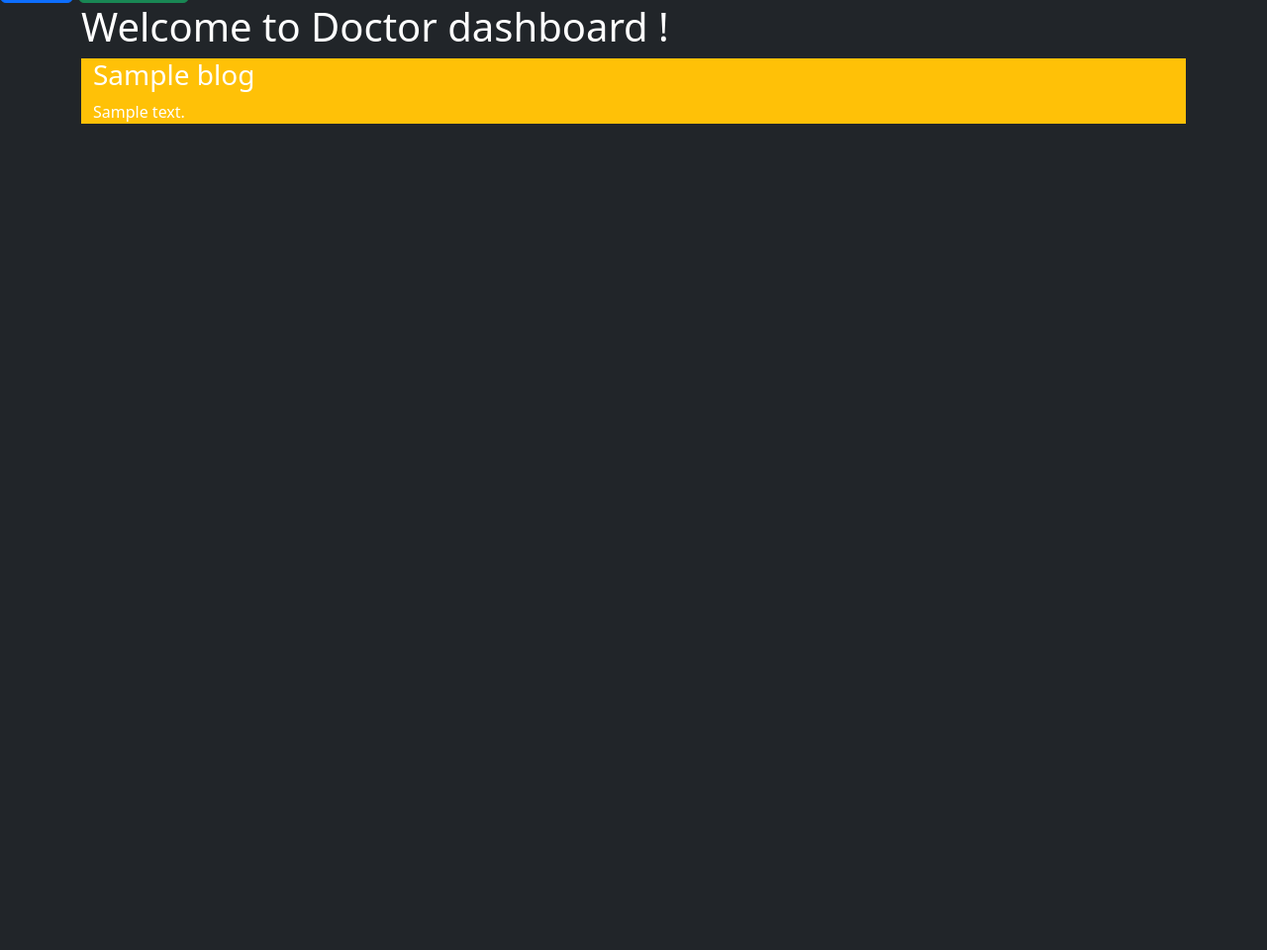
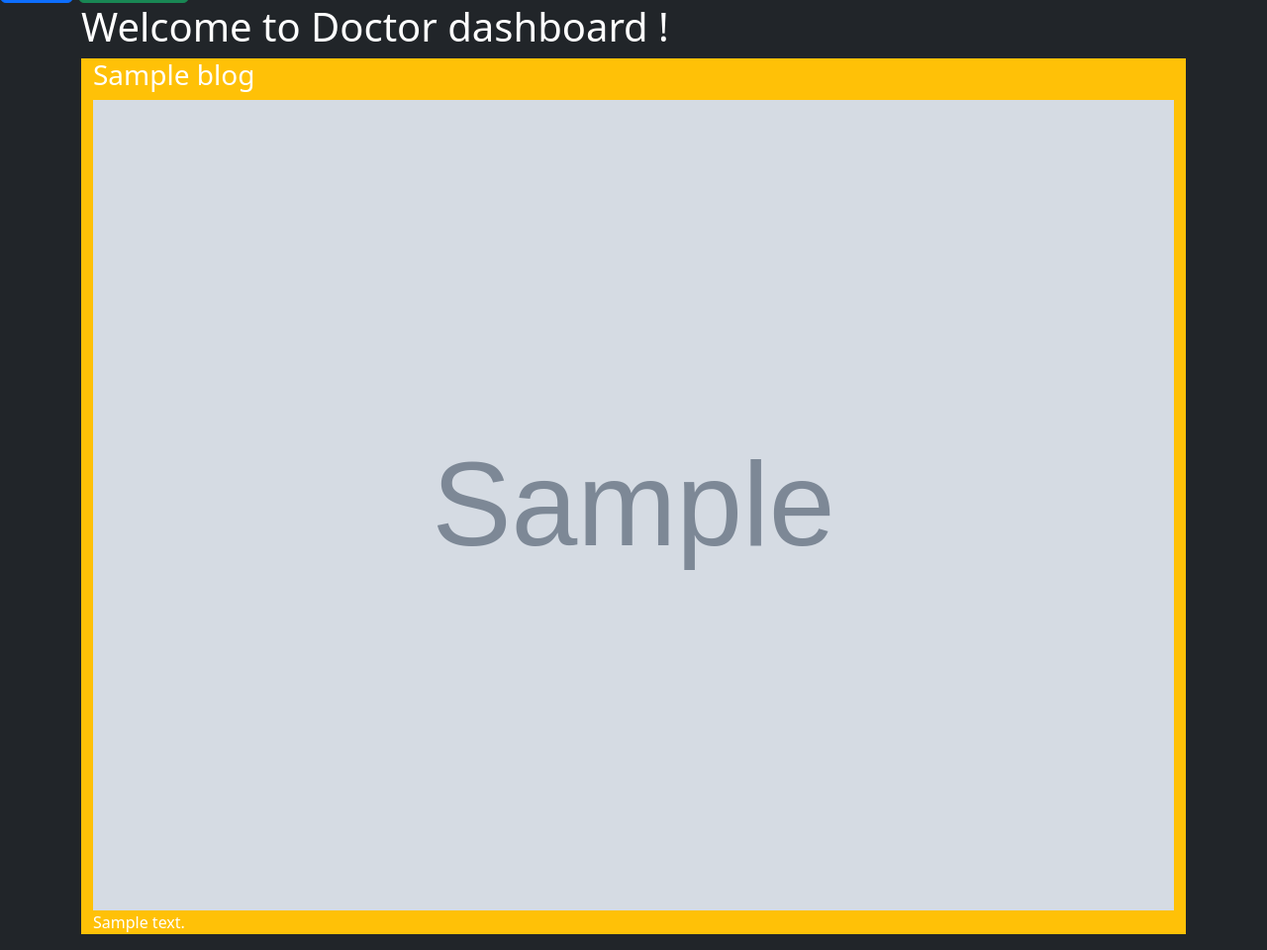
Before and after one commit to siddique4034/Healthcare, a Django app: template user/templates/accounts/doctor_dashboard.html in a window 1280 px wide. Shown: the part 35-995 px from the top of the page at 99% size. Before the commit the page ends 160 px from the top, so only its background shows below. Run offline with Django 3.2, Linux system fonts and the light colour scheme; the template is opened without the code that fills it: most values are stand-ins (such as "Sample title", 1, 10 or a date in 2020); grey boxes marked "Sample" are stand-in pictures.

```diff
--- a/user/templates/accounts/doctor_dashboard.html
+++ b/user/templates/accounts/doctor_dashboard.html
@@ -6,6 +6,7 @@
 {% for blog in blogs %}
 <div class="container bg-warning">
   <h3>{{blog.title}}</h3>
+  <img src="{{ blog.photo.url }}" class="card-img-top" alt="..." />
   <p>{{blog.content}}</p>
   {% if blog.user == user %}
   <a class="btn btn-info" href="{% url 'edit_blog' blog.id %}">Edit</a>
```
Also changed, not shown: user/db.sqlite3, user/media/photos/3_JmliFQn.png (added).
